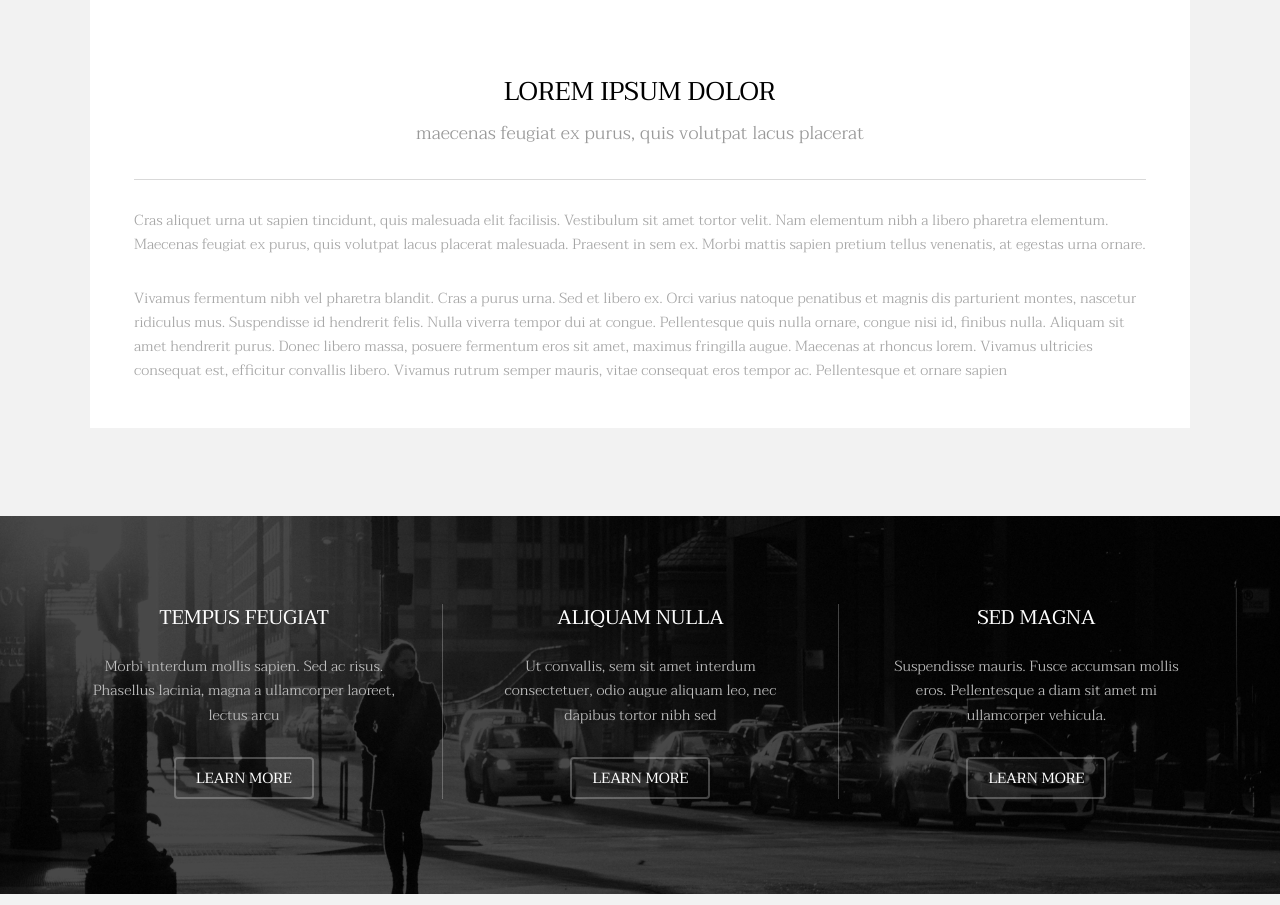
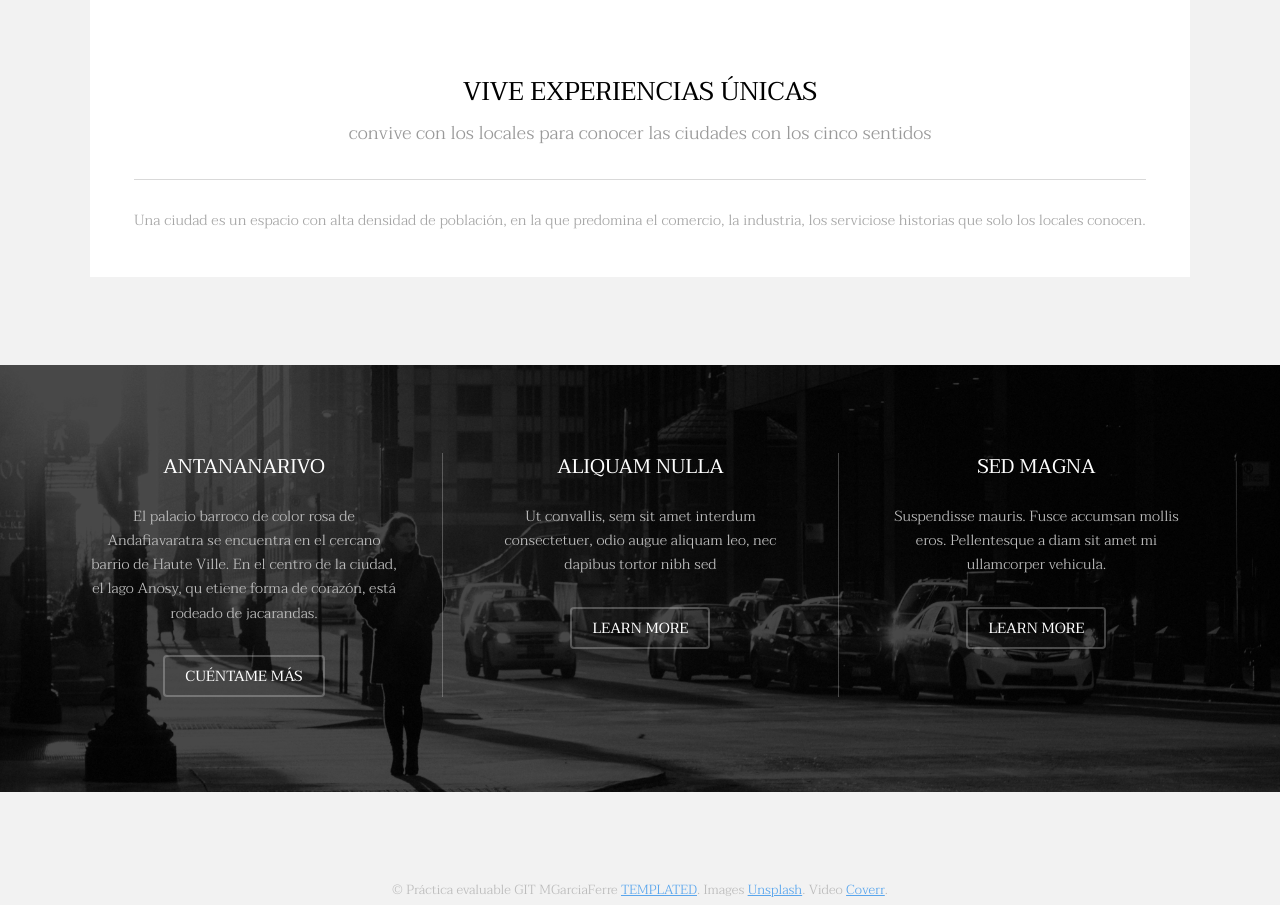
Before and after one commit to gfmariola/REP_04_METROPOLITA, a plain HTML site: page index.html in a window 1280 px wide. Shown: the part 1216-2121 px from the top of the page. Drawn offline with Linux system fonts and the light colour scheme.

Commit message:
resolviendo conflicto por MAR

```diff
--- a/index.html
+++ b/index.html
@@ -37,8 +37,8 @@
 			<section id="banner" data-video="images/banner">
 				<div class="inner">
 					<h1>Metropolita</h1>
-					<p>A full responsive, business-oriented HTML5/CSS3 template<br />
-					built by <a href="https://templated.co/">Templated</a> and released under the <a href="https://templated.co/license">Creative Commons</a>.</p>
+					<p>Acompáñanos en este viaje por los rincones de <br />
+					metrópolis que seguro que no conoces.</p>
 					<a href="#one" class="button special scrolly">Sí, quiero</a>
 				</div>
 			</section>
@@ -53,12 +53,13 @@
 							</div>
 							<div class="content">
 								<header class="align-center">
-									<h2>Lorem ipsum dolor</h2>
-									<p>maecenas feugiat ex purus, quis volutpat lacus placerat</p>
+									<h2>Vive experiencias únicas</h2>
+									<p>convive con los locales para conocer las ciudades
+									con los cinco sentidos</p>
 								</header>
 								<hr />
-								<p> Cras aliquet urna ut sapien tincidunt, quis malesuada elit facilisis. Vestibulum sit amet tortor velit. Nam elementum nibh a libero pharetra elementum. Maecenas feugiat ex purus, quis volutpat lacus placerat malesuada. Praesent in sem ex. Morbi mattis sapien pretium tellus venenatis, at egestas urna ornare.</p>
-								<p>Vivamus fermentum nibh vel pharetra blandit. Cras a purus urna. Sed et libero ex. Orci varius natoque penatibus et magnis dis parturient montes, nascetur ridiculus mus. Suspendisse id hendrerit felis. Nulla viverra tempor dui at congue. Pellentesque quis nulla ornare, congue nisi id, finibus nulla. Aliquam sit amet hendrerit purus. Donec libero massa, posuere fermentum eros sit amet, maximus fringilla augue. Maecenas at rhoncus lorem. Vivamus ultricies consequat est, efficitur convallis libero. Vivamus rutrum semper mauris, vitae consequat eros tempor ac. Pellentesque et ornare sapien</p>
+								<p> Una ciudad es un espacio con alta densidad de población,
+								en la que predomina el comercio, la industria, los serviciose historias que solo los locales conocen.</p>
 							</div>
 						</div>
 					</div>
@@ -71,11 +72,14 @@
 					<div id="flexgrid">
 						<div>
 							<header>
-								<h3>Tempus Feugiat</h3>
+								<h3>Antananarivo</h3>
 							</header>
-							<p>Morbi interdum mollis sapien. Sed ac risus. Phasellus lacinia, magna a ullamcorper laoreet, lectus arcu</p>
+							<p>El palacio barroco de color rosa de Andafiavaratra se
+							encuentra en el cercano barrio de Haute Ville. En el centro
+							de la ciudad, el lago Anosy, qu etiene forma de corazón, está
+							rodeado de jacarandas.</p>
 							<ul class="actions">
-								<li><a href="#" class="button alt">Learn More</a></li>
+								<li><a href="#" class="button alt">Cuéntame más</a></li>
 							</ul>
 						</div>
 						<div>
```
